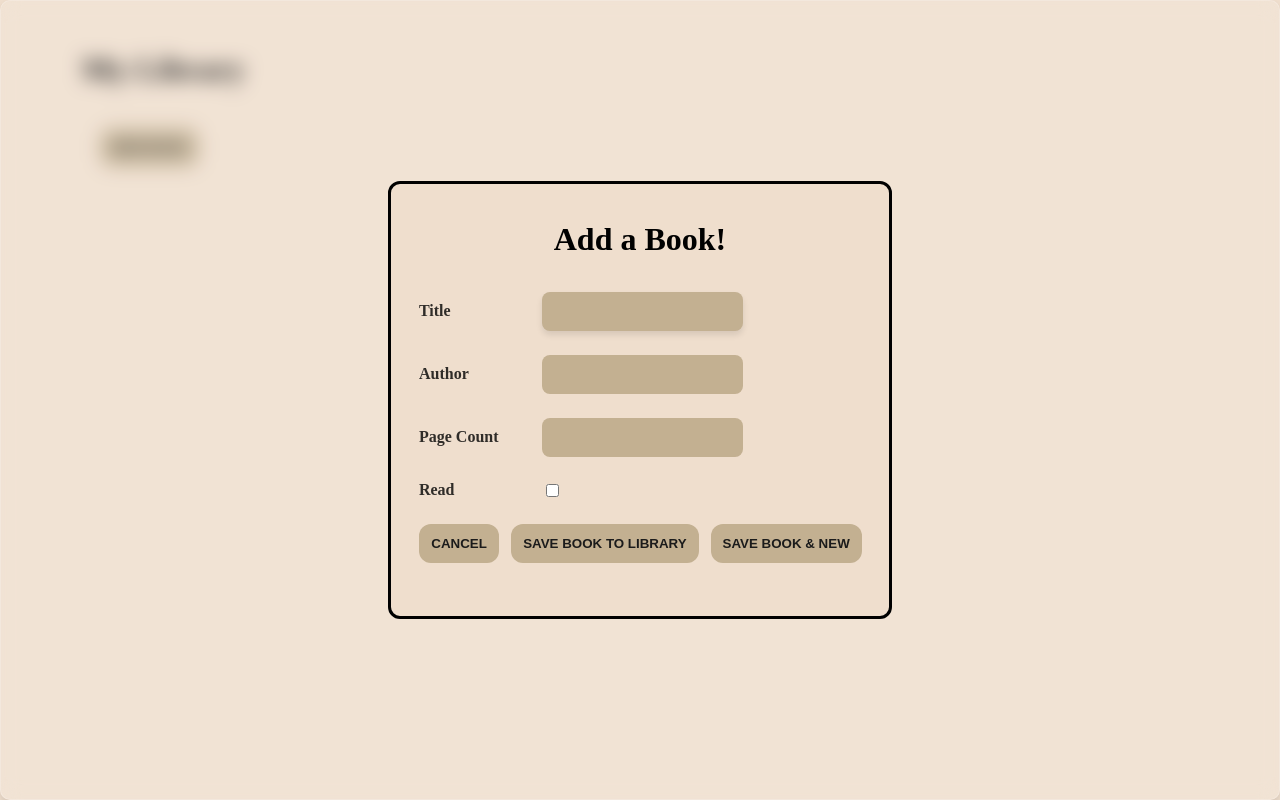
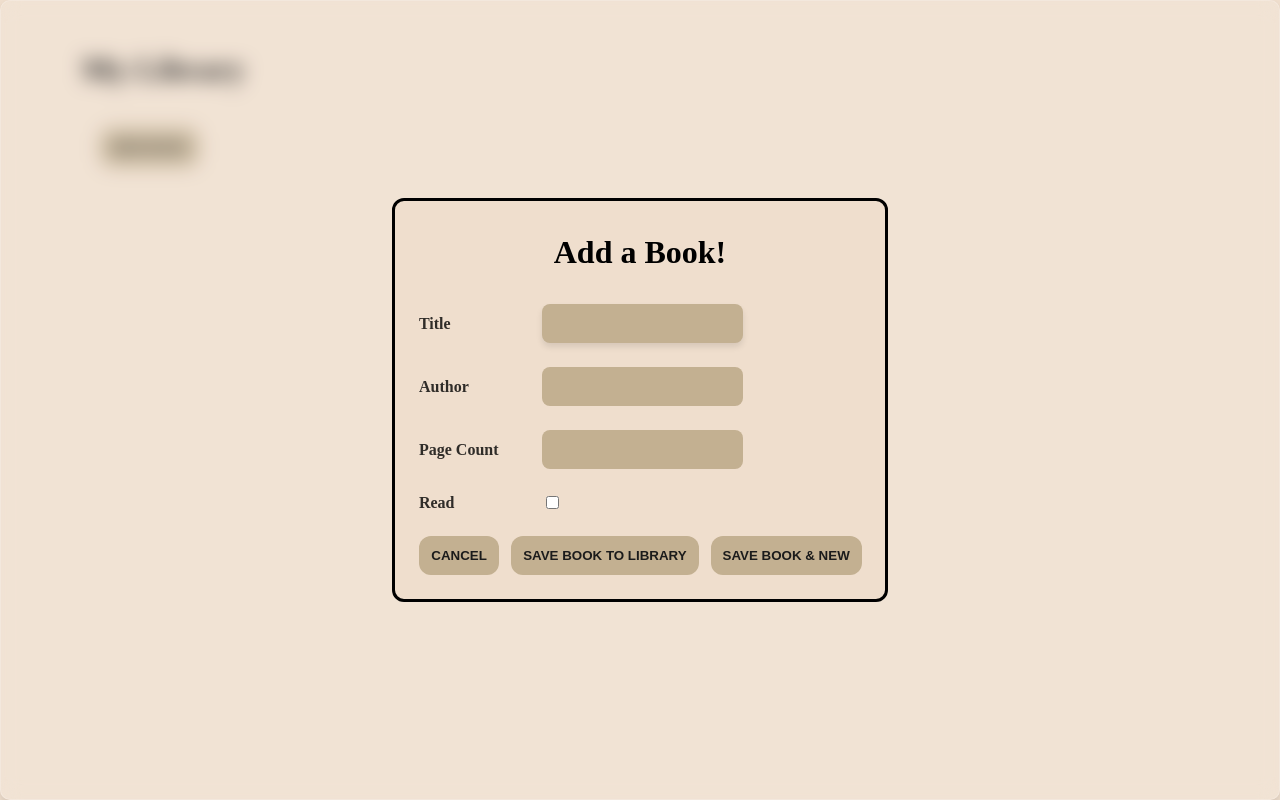
Before and after one commit to Zehnooo/TOP-Library, a plain HTML site: page index.html in a window 1280 px wide. Both pictures are taken after a click on the button "NEW BOOK". Drawn offline with Linux system fonts and the light colour scheme; a web font is replaced by a local one.

Commit message:
Update styles.css
Removed accidental css property left in and adding padding to dialog

```diff
--- a/styles.css
+++ b/styles.css
@@ -162,7 +162,7 @@ body {
 dialog {
     flex-direction: column;
     border-radius: 12px;
-    min-height: 50vh;
+    padding: 12px;
     min-width: 25vw;
     max-width: 750px;
     background: #EFDECD;
```
